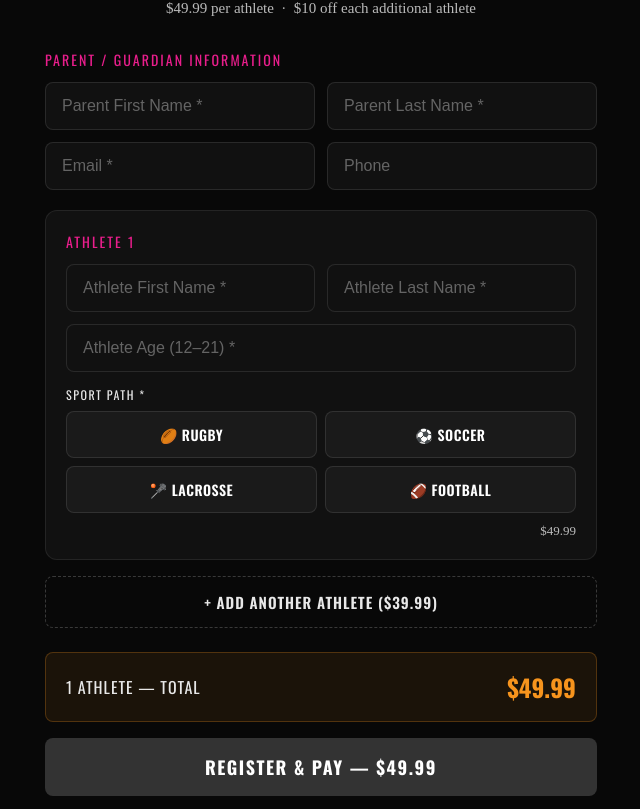
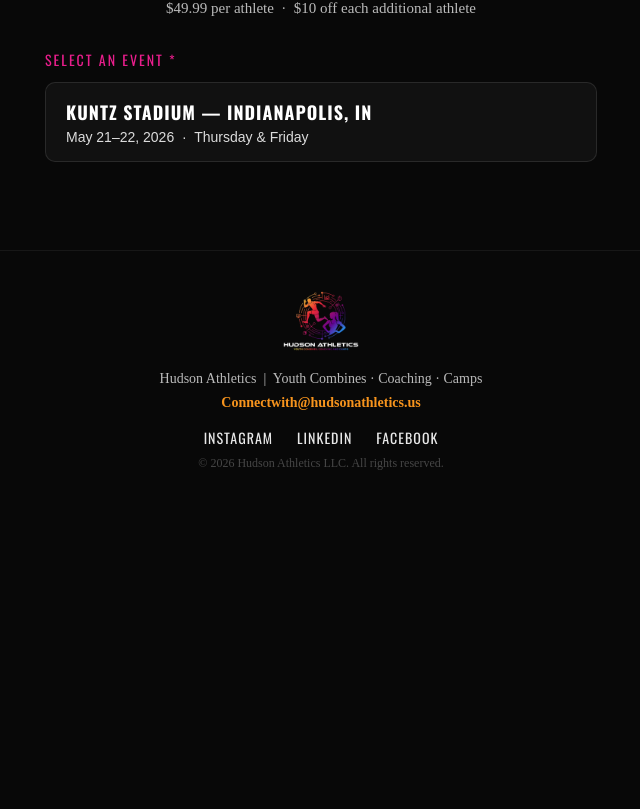
Before and after one commit to beldockmel-ops/hudson-athletics, a Next.js app: page / in a window 1280 px wide. Shown: the part 2531-3340 px from the top of the page, without its empty margins (319-959 px from the left). After the commit the page ends 3042 px from the top, so only its background shows below. Built offline with nearby package versions, Linux system fonts and the light colour scheme.

Commit message:
Update page.js

```diff
--- a/app/page.js
+++ b/app/page.js
@@ -6,6 +6,30 @@ const SPORTS = [
   { name: "Soccer", icon: "⚽" },
   { name: "Lacrosse", icon: "🥍" },
   { name: "Football", icon: "🏈" },
+];
+
+// ── ADD NEW EVENTS HERE ──────────────────────────────────
+// Each event needs: id, location, address, dates, dateLabel, sports
+const EVENTS = [
+  {
+    id: "kuntz-may-2026",
+    location: "Kuntz Stadium",
+    city: "Indianapolis, IN",
+    address: "1502 W 16th St, Indianapolis, IN 46202",
+    dates: "May 21–22, 2026",
+    dateLabel: "Thursday & Friday",
+    sports: ["Rugby", "Soccer", "Lacrosse", "Football"],
+  },
+  // To add a new event, copy the block above and change the details:
+  // {
+  //   id: "dallas-jun-2026",
+  //   location: "TBD Venue",
+  //   city: "Dallas, TX",
+  //   address: "123 Main St, Dallas, TX 75201",
+  //   dates: "Jun 14–15, 2026",
+  //   dateLabel: "Saturday & Sunday",
+  //   sports: ["Soccer", "Football"],
+  // },
 ];
 
 const BRAND = {
@@ -149,6 +173,7 @@ function EventDetails() {
 
 function Register() {
   const emptyAthlete = () => ({ firstName: "", lastName: "", age: "", sport: "" });
+  const [selectedEvent, setSelectedEvent] = useState(null);
   const [parent, setParent] = useState({ firstName: "", lastName: "", email: "", phone: "" });
   const [athletes, setAthletes] = useState([emptyAthlete()]);
   const [status, setStatus] = useState("");
@@ -163,19 +188,22 @@ function Register() {
   const ADDITIONAL_PRICE = 39.99;
   const total = athletes.length === 1 ? FIRST_PRICE : FIRST_PRICE + (athletes.length - 1) * ADDITIONAL_PRICE;
 
+  const event = EVENTS.find(e => e.id === selectedEvent);
+  const availableSports = event ? SPORTS.filter(s => event.sports.includes(s.name)) : [];
+
   const parentValid = parent.firstName && parent.lastName && parent.email;
   const athletesValid = athletes.every(a => a.firstName && a.lastName && a.age && a.sport);
-  const valid = parentValid && athletesValid;
+  const valid = selectedEvent && parentValid && athletesValid;
 
   const handleSubmit = async () => {
-    if (!valid) { setStatus("Please fill all required fields for parent and all athletes."); return; }
+    if (!valid) { setStatus("Please fill all required fields."); return; }
     setLoading(true);
     setStatus("");
     try {
       const res = await fetch("/api/checkout", {
         method: "POST",
         headers: { "Content-Type": "application/json" },
-        body: JSON.stringify({ parent, athletes }),
+        body: JSON.stringify({ parent, athletes, event: { id: event.id, location: event.location, dates: event.dates } }),
       });
       const data = await res.json();
       if (data.url) {
@@ -196,6 +224,25 @@ function Register() {
       <h2 style={{ fontFamily: "Oswald, sans-serif", fontSize: 36, color: BRAND.white, textTransform: "uppercase", marginBottom: 8, textAlign: "center" }}>Register</h2>
       <p style={{ fontFamily: "Source Sans 3, sans-serif", fontSize: 15, color: BRAND.muted, textAlign: "center", marginBottom: 32 }}>$49.99 per athlete &nbsp;·&nbsp; $10 off each additional athlete</p>
 
+      {/* Step 1: Select Event */}
+      <p style={sectionLabel}>Select an Event *</p>
+      <div style={{ display: "flex", flexDirection: "column", gap: 10, marginBottom: 8 }}>
+        {EVENTS.map(ev => (
+          <button key={ev.id} onClick={() => { setSelectedEvent(ev.id); setAthletes([emptyAthlete()]); }}
+            style={{ background: selectedEvent === ev.id ? `linear-gradient(135deg, ${BRAND.orange}, ${BRAND.pink})` : BRAND.card, color: BRAND.white, border: selectedEvent === ev.id ? "none" : "1px solid rgba(255,255,255,0.1)", borderRadius: 10, padding: "16px 20px", cursor: "pointer", transition: "all 0.2s", textAlign: "left" }}>
+            <div style={{ fontFamily: "Oswald, sans-serif", fontSize: 18, fontWeight: 700, textTransform: "uppercase", letterSpacing: 1 }}>
+              {ev.location} — {ev.city}
+            </div>
+            <div style={{ fontFamily: "Source Sans 3, sans-serif", fontSize: 14, marginTop: 4, opacity: 0.85 }}>
+              {ev.dates} &nbsp;·&nbsp; {ev.dateLabel}
+            </div>
+          </button>
+        ))}
+      </div>
+
+      {selectedEvent && (
+        <>
+          {/* Step 2: Parent Info */}
           <p style={sectionLabel}>Parent / Guardian Information</p>
           <div style={{ display: "grid", gridTemplateColumns: "1fr 1fr", gap: 12, marginBottom: 12 }}>
             <input placeholder="Parent First Name *" value={parent.firstName} onChange={e => updateParent("firstName", e.target.value)} style={inputStyle} />
@@ -206,6 +253,7 @@ function Register() {
             <input placeholder="Phone" value={parent.phone} onChange={e => updateParent("phone", e.target.value)} style={inputStyle} />
           </div>
 
+          {/* Step 3: Athletes */}
           {athletes.map((ath, idx) => (
             <div key={idx} style={{ background: BRAND.card, border: "1px solid rgba(255,255,255,0.08)", borderRadius: 12, padding: 20, marginTop: 20 }}>
               <div style={{ display: "flex", justifyContent: "space-between", alignItems: "center", marginBottom: 12 }}>
@@ -223,8 +271,8 @@ function Register() {
               <input placeholder="Athlete Age (12–21) *" type="number" min="12" max="21" value={ath.age} onChange={e => updateAthlete(idx, "age", e.target.value)} style={{ ...inputStyle, marginBottom: 14 }} />
 
               <p style={{ fontFamily: "Oswald, sans-serif", fontSize: 12, color: BRAND.light, textTransform: "uppercase", letterSpacing: 1.5, marginBottom: 8 }}>Sport Path *</p>
-          <div style={{ display: "grid", gridTemplateColumns: "1fr 1fr", gap: 8 }}>
-            {SPORTS.map(s => (
+              <div style={{ display: "grid", gridTemplateColumns: `repeat(${availableSports.length > 2 ? 2 : availableSports.length}, 1fr)`, gap: 8 }}>
+                {availableSports.map(s => (
                   <button key={s.name} onClick={() => updateAthlete(idx, "sport", s.name)}
                     style={{ background: ath.sport === s.name ? `linear-gradient(135deg, ${BRAND.orange}, ${BRAND.pink})` : "rgba(255,255,255,0.04)", color: BRAND.white, border: ath.sport === s.name ? "none" : "1px solid rgba(255,255,255,0.1)", borderRadius: 8, padding: "12px 6px", fontFamily: "Oswald, sans-serif", fontSize: 14, fontWeight: 600, cursor: "pointer", transition: "all 0.2s", textTransform: "uppercase", letterSpacing: 0.5 }}>
                     {s.icon} {s.name}
@@ -256,6 +304,8 @@ function Register() {
           </button>
 
           {status && <p style={{ fontFamily: "Source Sans 3, sans-serif", fontSize: 14, color: BRAND.orange, marginTop: 16, textAlign: "center", lineHeight: 1.5 }}>{status}</p>}
+        </>
+      )}
     </section>
   );
 }
```
Lines whose indentation alone changed are shown as unchanged.
